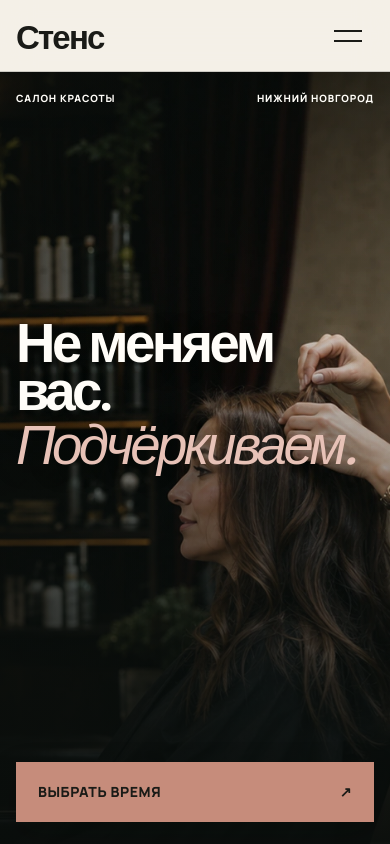
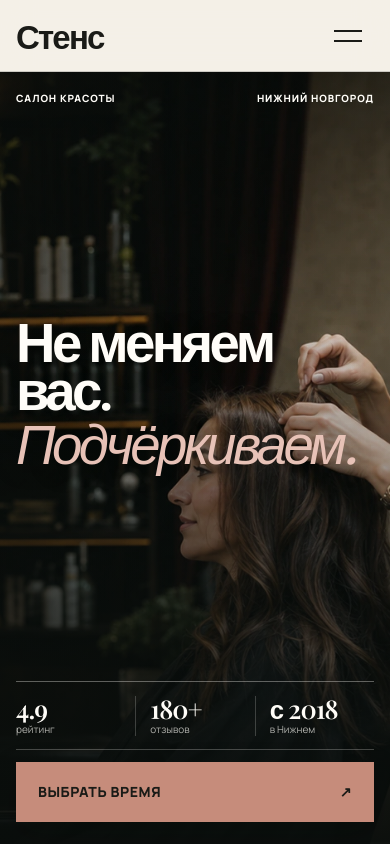
Before and after one commit to Kuala2/WebSite_Ref_Full, a Next.js app: page / in a window 390 px wide. Shown: the top 844 px of the page. Built offline with nearby package versions, Linux system fonts and the light colour scheme; a web font is replaced by a local one.

Commit message:
Emphasize salon trust metrics

```diff
--- a/src/app/globals.css
+++ b/src/app/globals.css
@@ -513,6 +513,10 @@ button {
   line-height: 1.65;
 }
 
+.home-intro-mobile-facts {
+  display: none;
+}
+
 .home-intro-actions {
   display: flex;
   align-items: stretch;
@@ -549,14 +553,18 @@ button {
 }
 
 .home-intro-facts span {
+  display: inline-flex;
+  align-items: baseline;
+  gap: 6px;
   white-space: nowrap;
 }
 
 .home-intro-facts strong {
   color: var(--white);
   font-family: var(--font-display), Georgia, serif;
-  font-size: 22px;
+  font-size: clamp(30px, 2.15vw, 40px);
   font-weight: 550;
+  letter-spacing: -0.035em;
 }
 
 .home-services,
@@ -2381,6 +2389,42 @@ button {
     display: none;
   }
 
+  .home-intro-mobile-facts {
+    display: grid;
+    grid-template-columns: repeat(3, 1fr);
+    margin-bottom: 12px;
+    padding: 14px 0 13px;
+    border-top: 1px solid rgba(255, 253, 248, 0.34);
+    border-bottom: 1px solid rgba(255, 253, 248, 0.24);
+  }
+
+  .home-intro-mobile-facts span {
+    min-width: 0;
+    display: flex;
+    flex-direction: column;
+    gap: 1px;
+  }
+
+  .home-intro-mobile-facts span:not(:first-child) {
+    padding-left: 14px;
+    border-left: 1px solid rgba(255, 253, 248, 0.2);
+  }
+
+  .home-intro-mobile-facts strong {
+    color: var(--white);
+    font-family: var(--font-display), Georgia, serif;
+    font-size: clamp(22px, 6.6vw, 26px);
+    font-weight: 550;
+    letter-spacing: -0.035em;
+    line-height: 1;
+  }
+
+  .home-intro-mobile-facts small {
+    color: rgba(255, 253, 248, 0.68);
+    font-size: 10px;
+    line-height: 1.35;
+  }
+
   .home-intro-actions {
     margin-top: 0;
   }
--- a/src/app/page.tsx
+++ b/src/app/page.tsx
@@ -43,6 +43,20 @@ export default function Home() {
                 Точные стрижки, живой цвет и деликатные детали — с учётом вашего
                 характера, привычек и ритма жизни.
               </p>
+              <div className="home-intro-mobile-facts" aria-label="О салоне">
+                <span>
+                  <strong>{SALON_INFO.rating}</strong>
+                  <small>рейтинг</small>
+                </span>
+                <span>
+                  <strong>{SALON_INFO.reviewsCount}</strong>
+                  <small>отзывов</small>
+                </span>
+                <span>
+                  <strong>с 2018</strong>
+                  <small>в Нижнем</small>
+                </span>
+              </div>
               <div className="home-intro-actions">
                 <Link
                   className="ui-button ui-button--primary"
```
